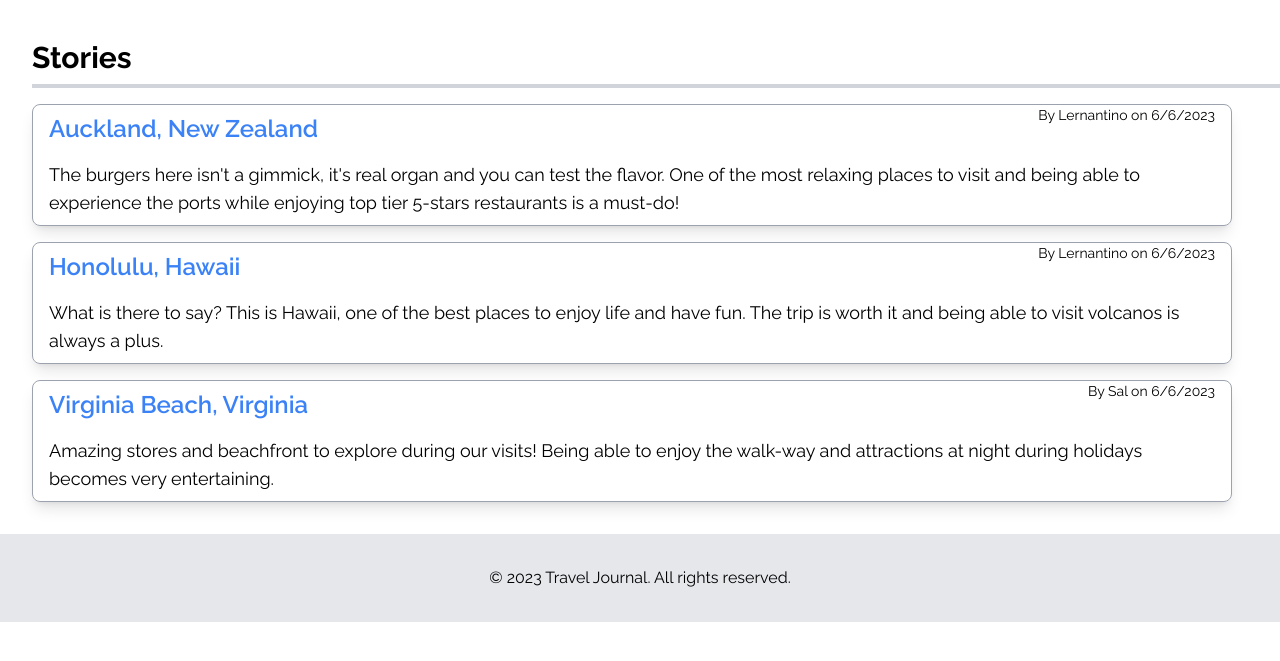
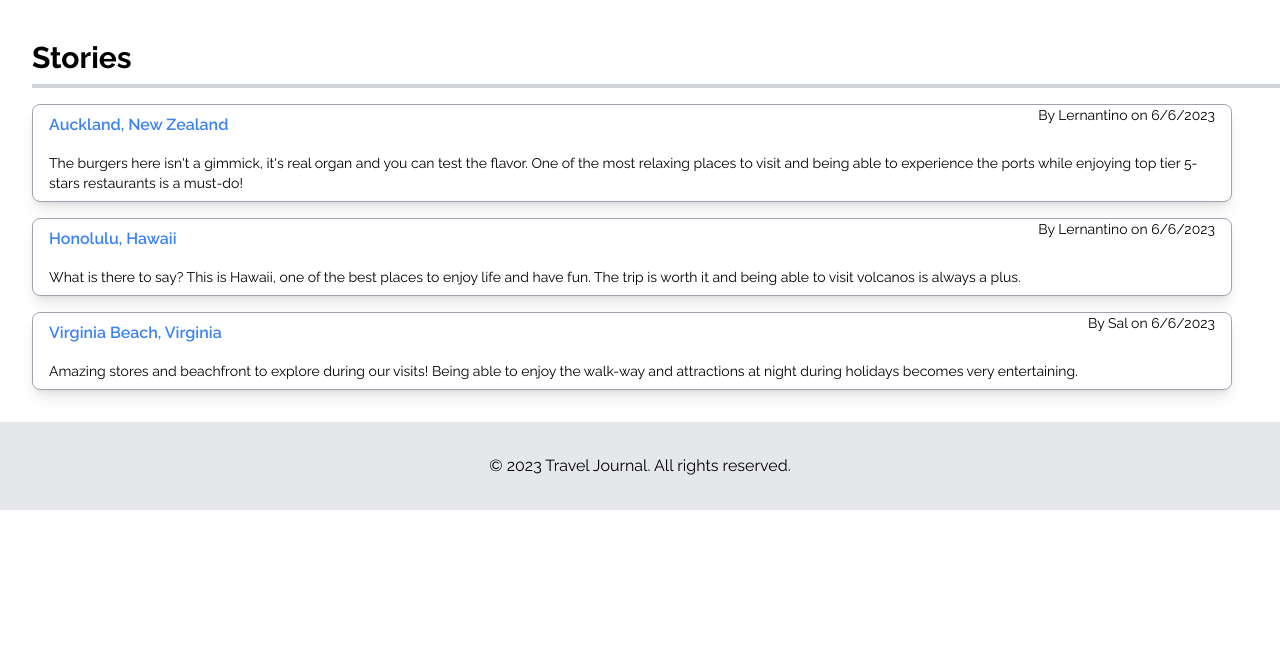
Before and after one commit to ckc2007/Travel-Journal, a Node server app: page /stories in a window 1280 px wide. Shown: the part 88-749 px from the top of the page. Run offline with Node 20, Linux system fonts and the light colour scheme; data comes from the database, SQL or seed files in the repository; some libraries are stand-ins or nearby versions.

Commit message:
Fixed layout for stories.

```diff
--- a/views/stories.handlebars
+++ b/views/stories.handlebars
@@ -4,7 +4,7 @@
 {{#each stories as |story|}}
   <div class="row mb-4 project border border-gray-400 shadow-lg rounded-lg hover:scale-105 ml-2 mr-8">
     <div class="col-md-5 flex justify-between">
-      <h2 class="text-2xl font-semibold py-2 px-4">
+      <h2 class="text-1xl font-semibold py-2 px-4">
         <a href="/stories/{{story.id}}" class="text-blue-500 hover:underline">{{story.name}}</a>
       </h2>
       {{! added image display section }}
@@ -22,7 +22,7 @@
       </p>
     </div>
     <div class="col-md-7">
-      <p class="text-lg py-2 px-4">
+      <p class="text-sm py-2 px-4">
         {{story.blog}}
       </p>
     </div>
```
